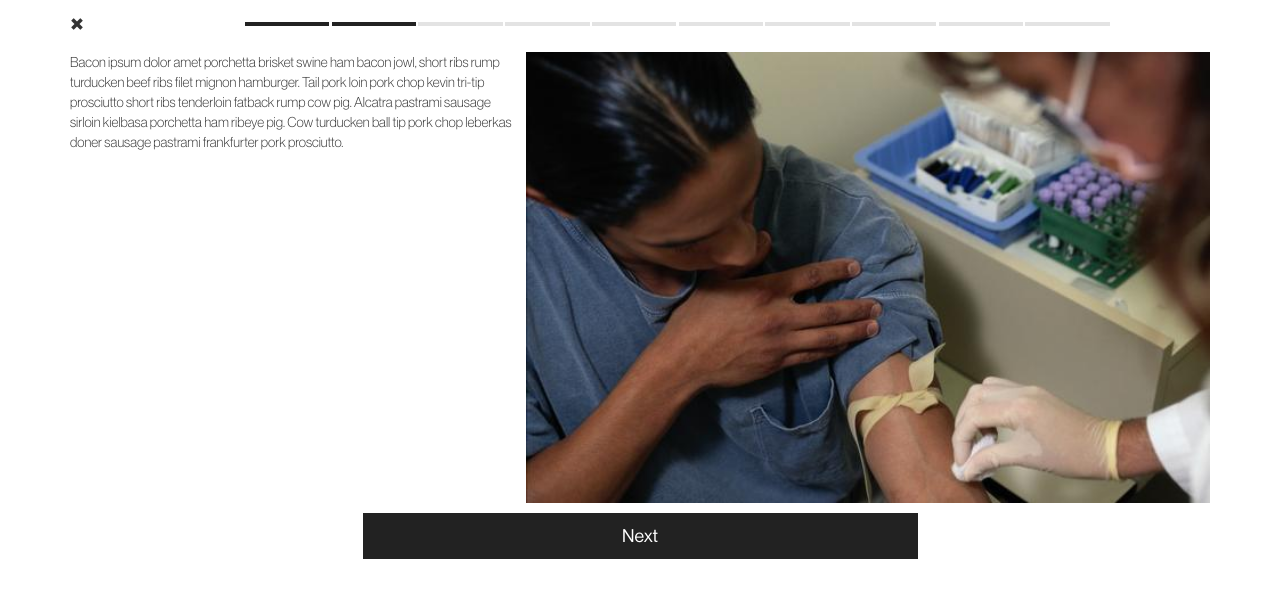
After one commit to JNazare/mobile-askii-site, a Flask app: page /course/1/info/1 in a window 1280 px wide. The commit adds this page. Shown: the top 598 px of the page. Run offline with Flask 2, Linux system fonts and the light colour scheme; some libraries are stand-ins or nearby versions.

Commit message:
more templates

```diff
--- a/app.py
+++ b/app.py
@@ -9,6 +9,11 @@ def home():
 def course_info(course_id):
     return render_template('course_description.html')
 
+@app.route('/course/<course_id>/info/<question_id>')
+def question_info(course_id, question_id):
+	print 'here'
+	return render_template('question_info.html')
+
 
 if __name__ == '__main__':
     app.run(host='0.0.0.0')
--- a/static/css/description.css
+++ b/static/css/description.css
@@ -1,4 +1,3 @@
-.right-align{
-  float: right;
-  margin: 0 0 10px 10px;
+#content{
+  margin-bottom: 130px;
 }
--- a/static/css/index.css
+++ b/static/css/index.css
@@ -8,3 +8,7 @@
 .description{
   line-height: 1.3;
 }
+
+#content{
+  margin-bottom: 130px;
+}
--- /dev/null
+++ b/static/css/question.css
@@ -0,0 +1,16 @@
+.meter{
+	width:6.6vw;
+	height: 4px;
+	margin-top: 7px;
+	background-color: #e3e3e3;
+}
+
+.filled{
+	background-color: #222;
+}
+
+.meter-container{
+	padding-right: 0px;
+	float: right;
+	padding-left: 0px;
+}
--- a/static/css/style.css
+++ b/static/css/style.css
@@ -121,6 +121,7 @@ a:hover,a:focus{
   box-shadow: 1px 1px 1px #e3e3e3;
 }
 
-#content{
-  margin-bottom: 130px;
+.right-align{
+  float: right;
+  margin: 0 0 10px 10px;
 }
--- a/templates/course_description.html
+++ b/templates/course_description.html
@@ -8,6 +8,11 @@
 {% endblock %}
 
 {% block header %}
+<div class="row">
+  <div class="col-md-12 col-sm-12 col-xs-12">
+    <h3 class="heading font-bold centered">Askii</h3>
+  </div>
+</div>
 <div class="row">
   <div class="col-md-12 col-sm-12 col-xs-12">
     <p class="font-light">
--- a/templates/index.html
+++ b/templates/index.html
@@ -8,6 +8,11 @@
 {% endblock %}
 
 {% block header %}
+<div class="row">
+  <div class="col-md-12 col-sm-12 col-xs-12">
+    <h3 class="heading font-bold centered">Askii</h3>
+  </div>
+</div>
 <div class="row">
   <div class="col-md-6 col-sm-6 col-xs-6">
     <p class="centered font-light">
--- a/templates/layout.html
+++ b/templates/layout.html
@@ -27,11 +27,6 @@
 
   <div class="container">
       <div class="header">
-        <div class="row">
-          <div class="col-md-12 col-sm-12 col-xs-12">
-            <h3 class="heading font-bold centered">Askii</h3>
-          </div>
-        </div>
         {% block header %}{% endblock %}
       </div>
       <div id="content">
--- /dev/null
+++ b/templates/question_info.html
@@ -0,0 +1,49 @@
+{% extends 'layout.html' %}
+
+{% block title %} Home - {% endblock %}
+
+{% block head %}
+    {{ super() }}
+    <link href="/static/css/question.css" rel="stylesheet">
+{% endblock %}
+
+{% block header %}
+<div class="row">
+  <div class="col-md-1 col-sm-1 col-xs-1">
+    <span class="glyphicon glyphicon-remove" aria-hidden="true"></span>
+  </div>
+  <div class="col-md-10 col-sm-10 col-xs-10 meter-container">
+    <ul class="list-inline">
+      <li class="meter filled"> &nbsp;</li>
+      <li class="meter filled"> &nbsp;</li>
+      <li class="meter"> &nbsp;</li>
+      <li class="meter"> &nbsp;</li>
+      <li class="meter"> &nbsp;</li>
+      <li class="meter"> &nbsp;</li>
+      <li class="meter"> &nbsp;</li>
+      <li class="meter"> &nbsp;</li>
+      <li class="meter"> &nbsp;</li>
+      <li class="meter"> &nbsp;</li>
+    </ul>
+  </div>
+</div>
+{% endblock %}
+
+{% block content %}
+<div class="row">
+  <div class="col-md-12 col-sm-12 col-xs-12">
+    <img src="/static/img/phlebotomy_technician_certification.jpg" width="60%" class="right-align">
+    <p class="font-light">
+      Bacon ipsum dolor amet porchetta brisket swine ham bacon jowl, short ribs rump turducken beef ribs filet mignon hamburger. Tail pork loin pork chop kevin tri-tip prosciutto short ribs tenderloin fatback rump cow pig. Alcatra pastrami sausage sirloin kielbasa porchetta ham ribeye pig. Cow turducken ball tip pork chop leberkas doner sausage pastrami frankfurter pork prosciutto.
+    </p>
+  </div>
+</div>
+{% endblock %}
+
+{% block footer %}
+<div class="row">
+  <div class="col-md-6 col-md-offset-3 col-sm-6 col-sm-offset-3 col-xs-6 col-xs-offset-3">
+    <button type="submit" class="btn btn-default btn-block btn-lg ">Next</button>
+  </div>
+</div>
+{% endblock %}
```
